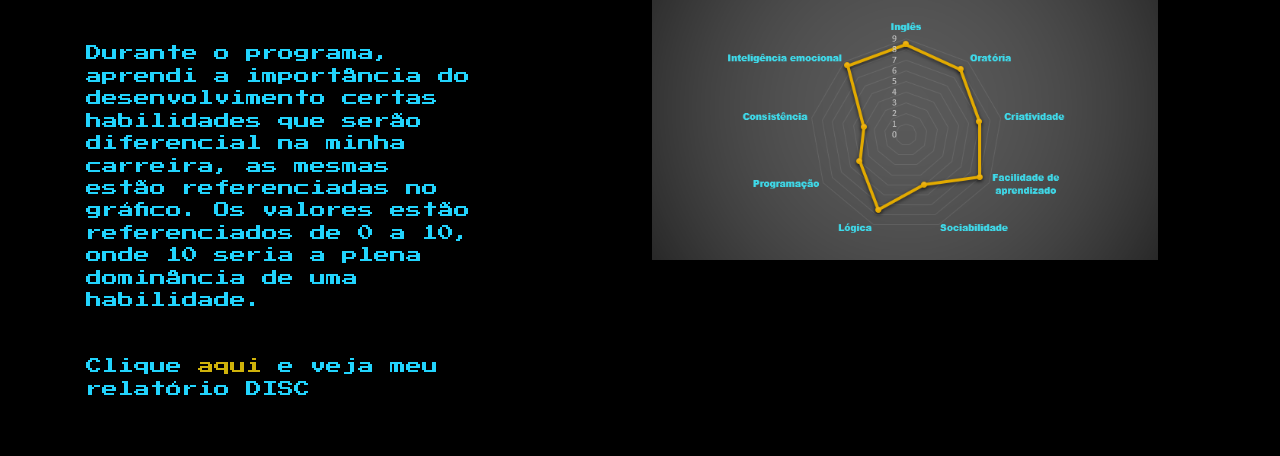
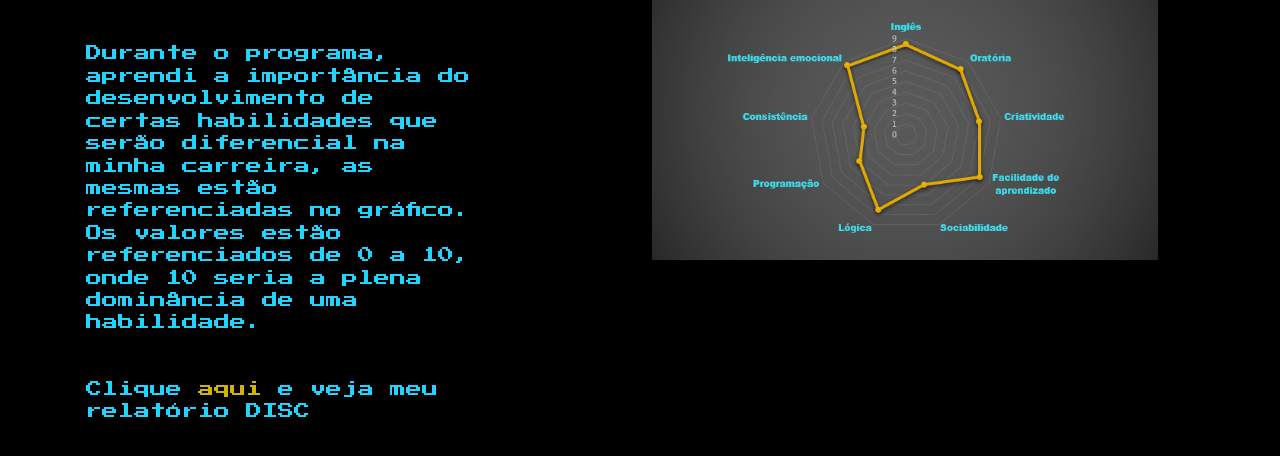
Before and after one commit to maxdu4rte/meuPortifolio, a plain HTML site: page meu portfolio/about.html in a window 1280 px wide. Shown: the part 238-694 px from the top of the page. Drawn offline with nearby package versions, Linux system fonts and the light colour scheme.

Commit message:
Update about.html

```diff
--- a/meu portfolio/about.html
+++ b/meu portfolio/about.html
@@ -19,7 +19,7 @@
     <main class="layout">
         <section class="layout__conteudo">
             <h2 class="layout__conteudo__titulo">Gráfico de habilidades</h2>
-            <p class="layout__conteudo__texto">Durante o programa, aprendi a importância do desenvolvimento certas habilidades que serão diferencial na minha carreira, as mesmas estão referenciadas no gráfico. Os valores estão referenciados de 0 a 10, onde 10 seria a plena dominância de uma habilidade.
+            <p class="layout__conteudo__texto">Durante o programa, aprendi a importância do desenvolvimento de certas habilidades que serão diferencial na minha carreira, as mesmas estão referenciadas no gráfico. Os valores estão referenciados de 0 a 10, onde 10 seria a plena dominância de uma habilidade.
             </p>
             <p class="layout__conteudo__texto"><a> Clique </a><a class="botaoDisc" href="discMax.html" >aqui</a><a> e veja meu relatório DISC</a> </p>
         </section>
```
